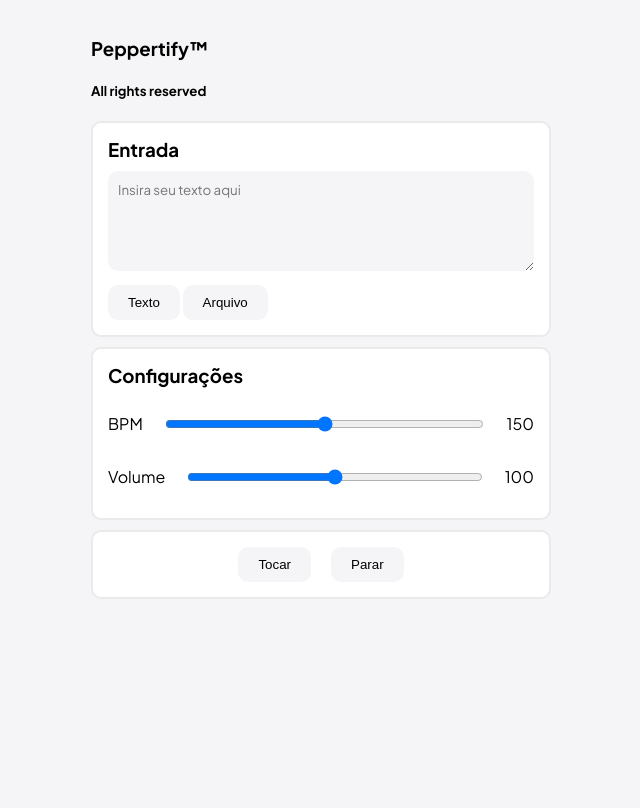
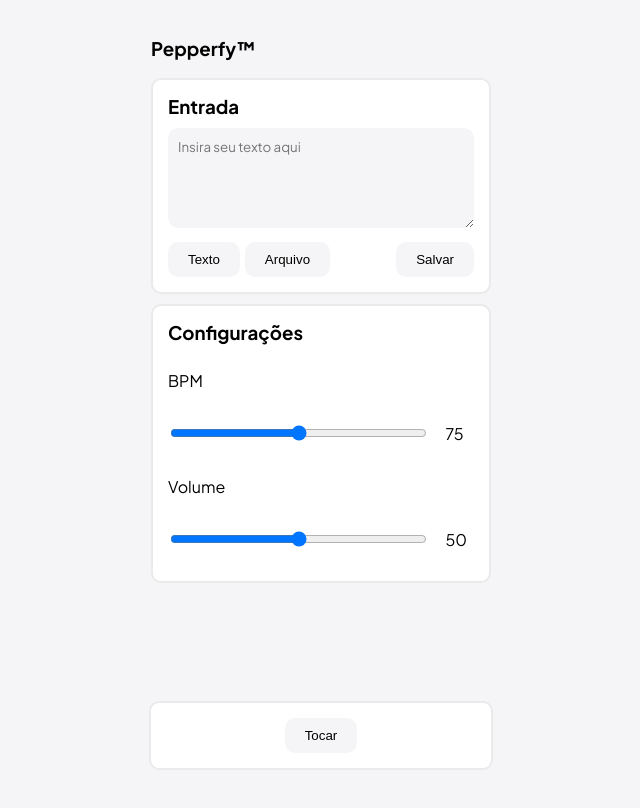
Before and after one commit to sofiafrl/DS2026-01-CLS, a SvelteKit app: page / in a window 1280 px wide. Shown: the top 808 px of the page, without its empty margins (319-959 px from the left). Built offline with nearby package versions, Linux system fonts and the light colour scheme.

Commit message:
more input types and bottom controls

```diff
--- a/src/app.css
+++ b/src/app.css
@@ -3,22 +3,17 @@
 :root {
     --background-color: #F5F5F7;
     --border-radius: 10px;
+    --max-width: 45vh;
+    --padding: 10px;
 }
 
 body {
-    padding: 10px;
-    font-family: 'Plus Jakarta Sans';
-    background-color: var(--background-color);
-
-}
-
-body {
-  padding: 10px;
+  padding: var(--padding);
   font-family: 'Plus Jakarta Sans';
   background-color: var(--background-color);
 
-  max-width: 480px;           /* mobile width cap */
-  margin-inline: auto;         /* centers horizontally on large screens */
+  max-width: var(--max-width); /* 9/20 aspect ratio */
+  margin-inline: auto;
   min-height: 100vh;
-  box-sizing: border-box;      /* so padding doesn't push past 480px */
+  box-sizing: border-box;
 }
--- a/src/lib/components/Button.svelte
+++ b/src/lib/components/Button.svelte
@@ -9,6 +9,7 @@
 		border: none;
 		background-color: var(--background-color);
 		border-radius: var(--border-radius);
+		cursor: pointer;
 
 		// padding: 10px;
 		padding: 10px 20px 10px 20px;
--- /dev/null
+++ b/src/lib/components/FileInput.svelte
@@ -0,0 +1,45 @@
+<script lang="ts">
+	let {
+		text = 'Selecionar arquivo',
+		onInput,
+		accept = '*'
+	}: { text?: string; onInput: (file: File) => {}; accept?: string } = $props();
+
+	let file = $state<File | null>(null);
+
+	function handleChange(event: Event) {
+		const eventTarget = event.currentTarget as HTMLInputElement;
+		file = eventTarget.files?.[0] ?? null;
+
+		if (file) {
+			onInput(file);
+		}
+	}
+</script>
+
+<label class="file-input">
+	<input type="file" {accept} onchange={handleChange} />
+	<div class="button">{text}</div>
+</label>
+
+<style lang="scss">
+	.file-input {
+		align-items: center;
+		gap: 10px;
+		cursor: pointer;
+	}
+
+	input {
+		position: absolute;
+		width: 0px;
+		height: 0px;
+		opacity: 0;
+	}
+
+	.button {
+		background-color: var(--background-color);
+		border-radius: var(--border-radius);
+		padding: 10px 20px;
+		font-weight: 600;
+	}
+</style>
--- a/src/lib/components/SliderInput.svelte
+++ b/src/lib/components/SliderInput.svelte
@@ -1,25 +1,39 @@
 <script lang="ts">
-	let { text, maxValue } = $props();
+	let { text, value = $bindable(), maxValue } = $props();
 </script>
 
 <div class="slider-input-container">
 	<p>{text}</p>
-	<input class="slider-input" type="range" />
-	<p>{maxValue}</p>
+	<div class="slider-container">
+		<div style="flex:9;">
+			<input class="slider-input" type="range" min="0" max={maxValue} bind:value />
+		</div>
+		<div style="flex: 1;">
+			<p>
+				{value}
+			</p>
+		</div>
+	</div>
 </div>
 
 <style lang="scss">
 	.slider-input-container {
 		display: flex;
+		flex-direction: column;
+		// gap: 10px;
+	}
+
+	.slider-container {
+		display: flex;
 		flex-direction: row;
 		gap: 20px;
 		align-items: center;
-		justify-items: center;
+		// justify-items: center;
 		// background-color: red;
 	}
 
 	.slider-input {
 		width: 100%;
-		background-color: pink;
+		// background-color: pink;
 	}
 </style>
--- a/src/lib/components/TextInput.svelte
+++ b/src/lib/components/TextInput.svelte
@@ -1,8 +1,9 @@
 <script lang="ts">
-	let { value, placeholder }: { value: string; placeholder: string | null } = $props();
+	let { value = $bindable(), placeholder }: { value: string; placeholder: string | null } =
+		$props();
 </script>
 
-<textarea class="text-input" {placeholder}>{value}</textarea>
+<textarea class="text-input" bind:value {placeholder}></textarea>
 
 <style lang="scss">
 	.text-input {
@@ -15,6 +16,7 @@
 		min-height: 100px;
 		resize: vertical;
 		font-family: inherit;
+		max-height: 30vh;
 		// font-size: inherit;
 	}
 </style>
--- a/src/routes/+page.svelte
+++ b/src/routes/+page.svelte
@@ -1,54 +1,85 @@
 <script lang="ts">
 	import Button from '$lib/components/Button.svelte';
 	import Card from '$lib/components/Card.svelte';
+	import FileInput from '$lib/components/FileInput.svelte';
 	import SliderInput from '$lib/components/SliderInput.svelte';
 	import Spacer from '$lib/components/Spacer.svelte';
 	import TextInput from '$lib/components/TextInput.svelte';
 
-	let input: { inputType: 'text' | 'file'; value: string } = $state({
+	let input: { inputType: 'text'; value: string } | { inputType: 'file' } = $state({
 		inputType: 'text',
 		value: ''
 	});
 
-	let inputPlaceholder = $derived(
-		input.inputType === 'text' ? 'Insira seu texto aqui' : 'Selecione um arquivo'
-	);
+	let bpm = $state(75);
+	let volume = $state(50);
+	let paused = $state(true);
 </script>
 
-<h3>Peppertify&trade;</h3>
-<h5>All rights reserved</h5>
+<h3>Pepperfy&trade;</h3>
 
 <Card title="Entrada">
-	<TextInput value={input.value} placeholder={inputPlaceholder} />
+	{#if input.inputType === 'text'}
+		<TextInput bind:value={input.value} placeholder="Insira seu texto aqui" />
+	{:else if input.inputType === 'file'}
+		<FileInput
+			onInput={async (file) => (input = { inputType: 'text', value: await file.text() })}
+		/>
+	{/if}
 
 	<Spacer />
 
-	<Button text="Texto" onClick={() => (input = { inputType: 'text', value: '' })} />
-	<Button text="Arquivo" onClick={() => (input = { inputType: 'file', value: '' })} />
+	<div style="display: flex; flex-direction: row; gap: 5px;">
+		<Button text="Texto" onClick={() => (input = { inputType: 'text', value: '' })} />
+		<Button text="Arquivo" onClick={() => (input = { inputType: 'file' })} />
+		<div style="margin-left: auto;">
+			<Button text="Salvar" onClick={() => (input = { inputType: 'file' })} />
+		</div>
+	</div>
 </Card>
 
 <Spacer />
 
 <Card title="Configurações">
-	<SliderInput text="BPM" maxValue={150} />
-	<SliderInput text="Volume" maxValue={100} />
+	<SliderInput text="BPM" bind:value={bpm} maxValue={150} />
+	<SliderInput text="Volume" bind:value={volume} maxValue={100} />
 </Card>
 
 <Spacer />
 
-<Card>
-	<div class="control-buttons-container">
-		<Button text="Tocar" onClick={() => {}} />
-		<Button text="Parar" onClick={() => {}} />
-	</div>
-</Card>
+<div class="bottom-controls-container">
+	<Card>
+		<div class="control-buttons-container">
+			{#if paused}
+				<Button text="Tocar" onClick={() => (paused = false)} />
+			{:else}
+				<Button text="Pausar" onClick={() => (paused = true)} />
+			{/if}
+		</div>
+	</Card>
+</div>
 
 <style lang="scss">
+	.bottom-controls-container {
+		display: flex;
+		position: fixed;
+		bottom: 0;
+		left: 0;
+		height: auto;
+		padding-top: 30px;
+		padding-bottom: 30px;
+		box-sizing: border-box;
+
+		justify-content: center;
+
+		width: 100%;
+	}
+
 	.control-buttons-container {
+		width: calc(var(--max-width) - (var(--padding) * 5));
 		display: flex;
 		flex-direction: row;
 		gap: 20px;
-		align-items: center;
 		justify-content: center;
 	}
 </style>
```
